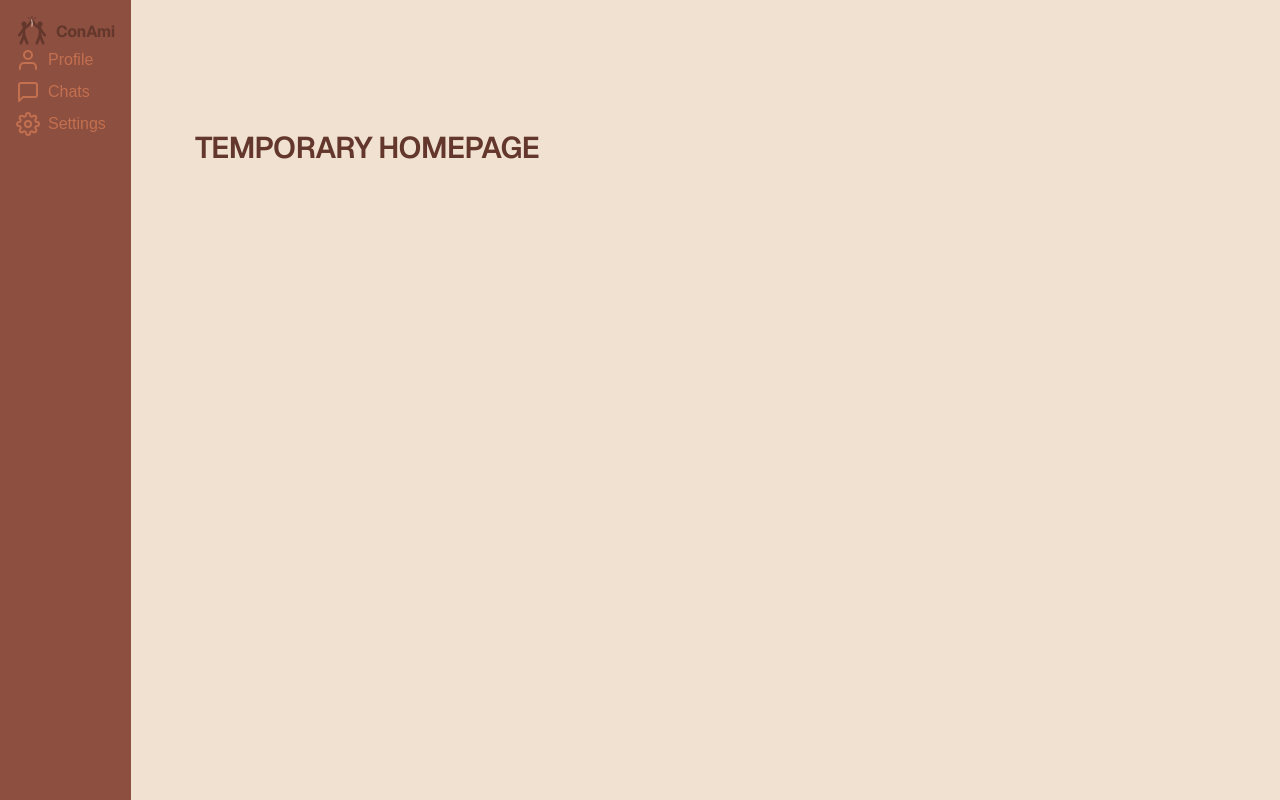
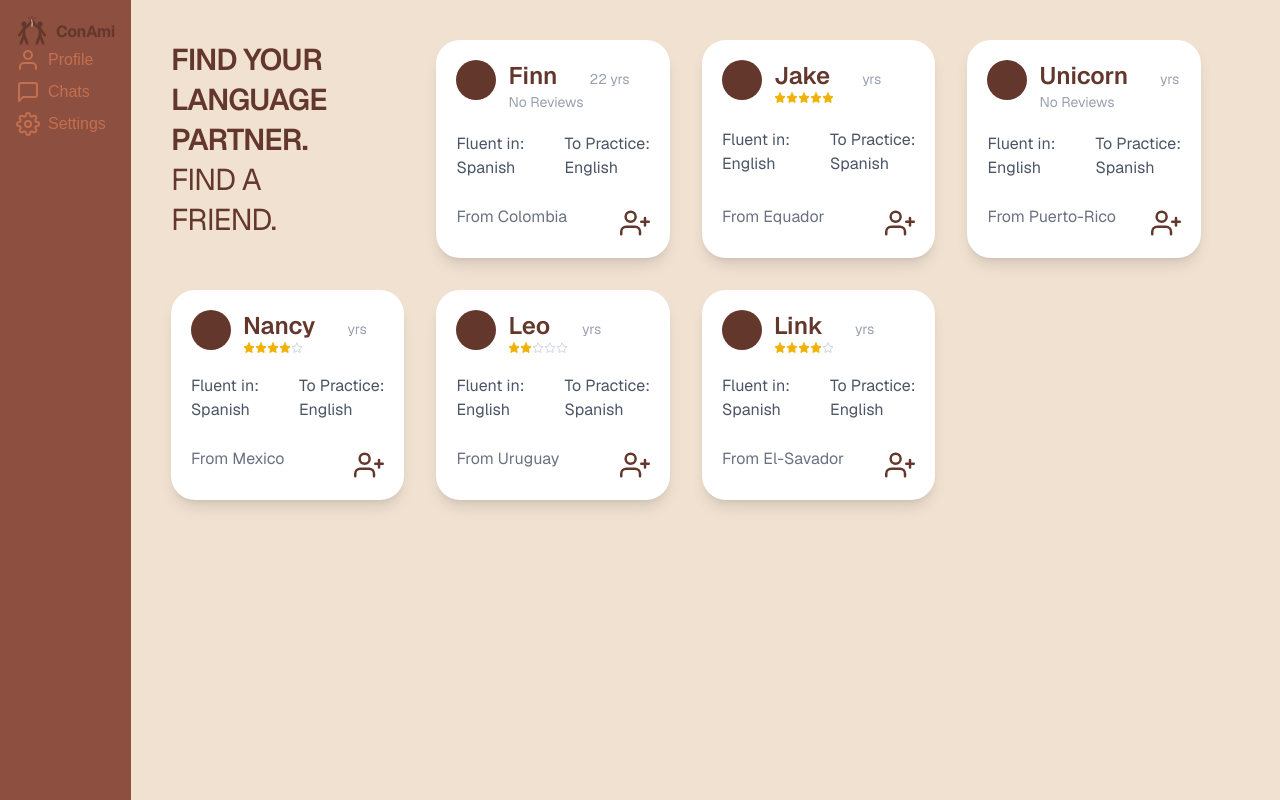
Before and after one commit to Fabiang120/ConAmi, a Next.js app in the folder conami/: page /Home in a window 1280 px wide. Built offline with nearby package versions, Linux system fonts and the light colour scheme.

Commit message:
Updated Home page and fixed sidebar in ChatRoom

```diff
--- a/conami/src/app/ChatRoom/ChatWindow.js
+++ b/conami/src/app/ChatRoom/ChatWindow.js
@@ -13,7 +13,7 @@ export default function ChatWindow({activeChat, setChats, setActiveChatId}) {
       username: "You",
       content: input,
       timestamp: new Date().toLocaleTimeString([], {
-        hour: "2-digit",
+        hour: "numeric",
         minute: "2-digit",
       }),
     };
--- a/conami/src/app/ChatRoom/mockmessages.js
+++ b/conami/src/app/ChatRoom/mockmessages.js
@@ -12,13 +12,13 @@ export const mockMessages = [
       {
         mid: 2,
         username: "You",
-        content: "I'm building the chat UI ",
+        content: "I'm good. Going to my local coffe shop. ",
         timestamp: "10:31 AM",
       },
       {
         mid: 3,
         username: "Sarah",
-        content: "It looks good already!",
+        content: "Yummy! What coffee did you get?",
         timestamp: "10:32 AM",
       },
     ],
@@ -30,13 +30,13 @@ export const mockMessages = [
       {
         mid: 1,
         username: "Michael",
-        content: "Did you finish the project?",
+        content: "Como fue la clase de baile ayer?",
         timestamp: "Yesterday",
       },
       {
         mid: 2,
         username: "You",
-        content: "Almost done!",
+        content: "Super!",
         timestamp: "Yesterday",
       },
     ],
--- a/conami/src/app/ChatRoom/page.js
+++ b/conami/src/app/ChatRoom/page.js
@@ -12,15 +12,15 @@ export default function ChatRoom() {
 
     const activeChat = chats.find(chat => chat.id === activeChatId);
   return (
-    <div className="grid grid-cols-12 min-h-screen">
+    <div className="flex min-h-screen">
+      {/* Sidebar */}
+      <Sidebar />
 
-      {/* Sidebar */}
-      <div className="col-span-12 md:col-span-3 lg:col-span-2">
-        <Sidebar />
-      </div>
+      {/* Chat Area */}
+      <div className="flex-1 grid grid-cols-12">
 
         {/* Chat List */}
-      <div className="col-span-12 md:col-span-3 lg:col-span-3">
+        <div className="col-span-4 lg:col-span-3 border-r">
           <ChatList
             chats={chats}
             setActiveChatId={setActiveChatId}
@@ -29,13 +29,15 @@ export default function ChatRoom() {
         </div>
 
         {/* Chat Window */}
-      <div className="col-span-12 md:col-span-6 lg:col-span-7">
+        <div className="col-span-8 lg:col-span-9">
           <ChatWindow
             activeChat={activeChat}
             setChats={setChats}
             setActiveChatId={setActiveChatId}
           />
         </div>
+
+      </div>
     </div>
   );
 }
--- a/conami/src/app/Home/page.js
+++ b/conami/src/app/Home/page.js
@@ -1,17 +1,94 @@
+"use client"
 import Sidebar from '../Components/sidebar.js'
+import { mockProfiles } from '../Profile/mockProfiles.js';
+import {FiCheck, FiStar, FiUserCheck, FiUserPlus} from "react-icons/fi";
+import {useState} from "react";
 
 export default function Home() {
+  // STARS
+  const renderStars = (rating) => {
+    if(typeof rating !== "number"){
+      return <span className="text-gray-400 text-sm">No Reviews</span>;
+    }
+    return (
+      <div className="flex text-xs items-center text-yellow-500">
+        {Array.from({length: 5}).map((_, i)=> (
+          <FiStar
+          key={i}
+          className={i < Math.round(rating) ? "fill-yellow-500" : "text-gray-300"}
+          />
+        ))}
+      </div>
+    );
+  };
+  // ADDED USER
+  const [addedUsers, setAdded] = useState({});
+  const handleAdded = (id) => {
+    setAdded(prev => ({ ...prev, [id]: !prev[id]}));
+  };
+
   return (
     <div className="flex min-h-screen">
           <Sidebar/>
     <div className="flex-1 min-h-screen items-center justify-center font-sans bg-[#f0e1d1]">
-      <main className="flex min-h-screen w-full max-w-3xl flex-col items-center justify-between py-32 px-16 sm:items-start">
         <div className="flex flex-col items-center gap-6 text-center sm:items-start sm:text-left">
-          <h1 className="text-3xl font-semibold leading-10 tracking-tight">
-            TEMPORARY HOMEPAGE
+          <div className="grid grid-cols-1 sm:grid-cols-2 lg:grid-cols-4 gap-8 p-10">
+            <h1 className="text-3xl font-semibold leading-10 tracking-tight">
+            FIND YOUR
+            <br/>LANGUAGE
+            <br/>PARTNER.
+          <span className="font-normal">
+            <br/>FIND A
+            <br/>FRIEND.
+            </span>
           </h1>
+            {mockProfiles.map((profile)=>(
+              <div
+              key={profile.id}
+              className="bg-white rounded-3xl shadow-lg p-5 hover:shadow-xl transition flex flex-col justify-between "
+        >
+          <div className="flex gap-3">
+            {/* PICTURE PLACEHOLDER*/}
+            <div className="w-10 h-10 bg-[#63372C] rounded-full flex-shrink-0"></div>
+            <div className="flex flex-col">
+
+              <div className="flex items-baseline gap-8">
+                <span className="text-2xl font-semibold">
+                  {profile.username}
+                </span>
+                <span className="text-gray-400 text-sm font-normal">
+                  {profile.age} yrs
+                </span>
+              </div>
+              <span className="text-sm text-gray-500">
+                {renderStars(profile.rating)}
+              </span>
+
+            </div>
+          </div>
+          <div className="flex items-center gap-10 mt-5">
+            <p className="text-gray-600 mb-1">
+              Fluent in:<br/> {profile.fluent}
+            </p>
+
+            <p className="text-gray-600 mb-1">
+              To Practice:<br/> {profile.practice}
+            </p>
+          </div>
+          <div className="flex justify-between items-center">
+          <p className="text-gray-500 mt-3">
+            From {profile.country}
+          </p>
+          <span className="flex text-3xl mt-6 cursor-pointer "
+          onClick={() => handleAdded(profile.id)}
+          >
+          {addedUsers[profile.id] ? (<FiUserCheck/>) : (<FiUserPlus/>)}
+          </span>
+          </div>
         </div>
-      </main>
+            ))}
+          </div>
+        </div>
     </div>
     </div>
   );
--- /dev/null
+++ b/conami/src/app/Profile/mockProfiles.js
@@ -0,0 +1,61 @@
+export const mockProfiles = [
+{
+    id: 1,
+    username : "Finn",
+    email : "finn@gmail.com",
+    fluent: "Spanish",
+    practice: "English",
+    country: "Colombia",
+    gender: "Male",
+    age: 22 ,
+    rating: "No Reviews"
+},
+{
+    id: 2,
+    username : "Jake",
+    email : "jakefromstatefarm@gmail.com",
+    fluent: "English",
+    practice: "Spanish",
+    country: "Equador",
+    gender: "Male",
+    rating: 4.5
+},
+{
+    id: 3,
+    username : "Unicorn",
+    email : "uniuni@email.com",
+    fluent: "English",
+    practice: "Spanish",
+    country: "Puerto-Rico",
+    gender: "Female",
+    rating: "No Reviews"
+},
+{
+    id: 4,
+    username : "Nancy",
+    email : "fancynancy@hotmail.com",
+    fluent: "Spanish",
+    practice: "English",
+    country: "Mexico",
+    gender: "Female",
+    rating: 4
+},
+{
+    id: 5,
+    username : "Leo",
+    email : "lion@gmail.com",
+    fluent: "English",
+    practice: "Spanish",
+    country: "Uruguay",
+    rating: 2
+},
+{
+    id: 6,
+    username : "Link",
+    email : "link@gmail.com",
+    fluent: "Spanish",
+    practice: "English",
+    country: "El-Savador",
+    rating: 3.5
+},
+];
```
Lines whose indentation alone changed are shown as unchanged.
